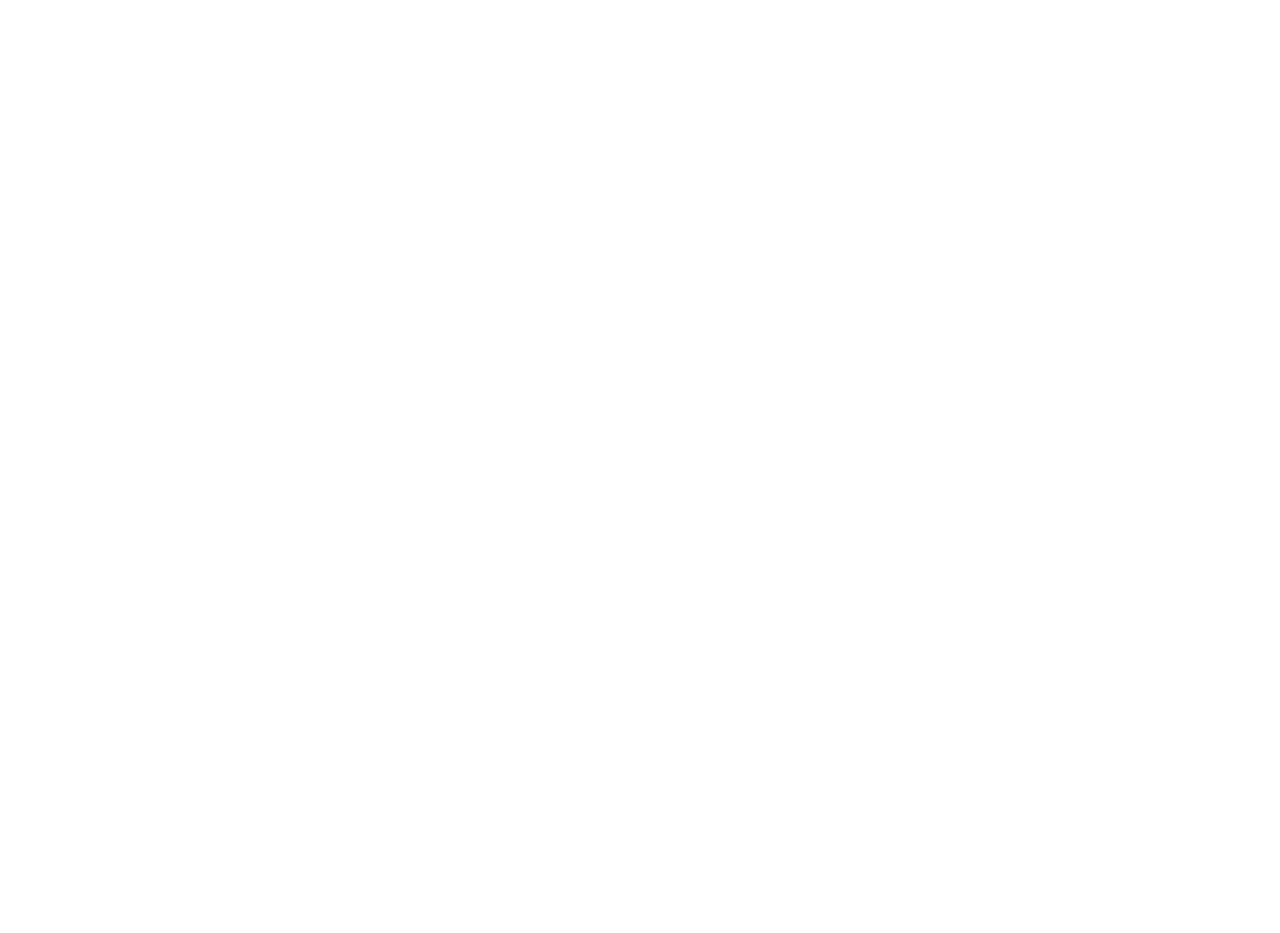
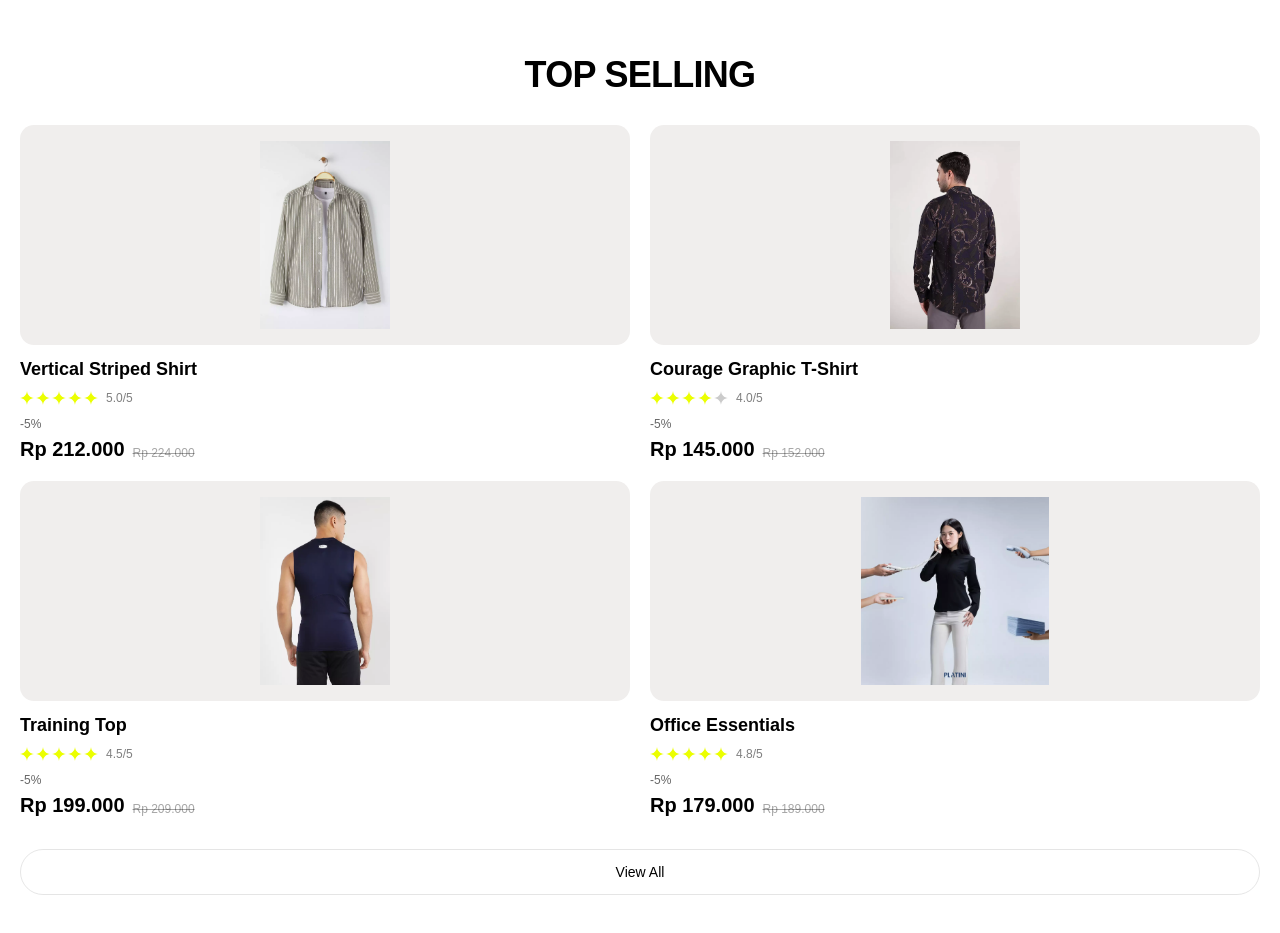
Before and after one commit to NgirfanulMangali/E-ecommerce-project, a React (Vite) app in the folder client/: page / in a window 1280 px wide. Shown: the part 1680-2613 px from the top of the page. Before the commit the page ends 1697 px from the top, so only its background shows below. Built offline with nearby package versions, Linux system fonts and the light colour scheme.

Commit message:
feat: add Top Selling section with star ratings and discounted Rupiah prices

```diff
--- a/client/src/App.tsx
+++ b/client/src/App.tsx
@@ -2,6 +2,7 @@
 import Header from "./components/Header";
 import Hero from "./components/Hero";
 import NewArrivals from "./components/ NewArrivals";
+import TopSelling from "./components/TopSelling";
 import SignupModal from "./components/SignupModal";
 
 function App() {
@@ -18,6 +19,7 @@
       <Header setShowForm={setShowForm} />
       <Hero />
       <NewArrivals />
+      <TopSelling />
 
       <SignupModal
         showForm={showForm}
--- /dev/null
+++ b/client/src/components/TopSelling.tsx
@@ -0,0 +1,133 @@
+import tshirt1 from "../assets/clothes product/formal/mens/trendyol-1120-5421125-6.webp";
+import shirt2 from "../assets/clothes product/party/mens/moc-4891-0451063-4.webp";
+import top3 from "../assets/clothes product/Gym/mens/under-armour-5012-7244953-2.webp";
+import top4 from "../assets/clothes product/formal/womens/platini-5279-4699025-1.webp";
+import smallStar from "../assets/resources/small star icon.svg";
+
+const products = [
+  {
+    id: 1,
+    name: "Vertical Striped Shirt",
+    price: 212000,
+    originalPrice: 224000,
+    discountPercent: 5,
+    rating: 5,
+    image: tshirt1,
+  },
+  {
+    id: 2,
+    name: "Courage Graphic T-Shirt",
+    price: 145000,
+    originalPrice: 152000,
+    discountPercent: 5,
+    rating: 4,
+    image: shirt2,
+  },
+  {
+    id: 3,
+    name: "Training Top",
+    price: 199000,
+    originalPrice: 209000,
+    discountPercent: 5,
+    rating: 4.5,
+    image: top3,
+  },
+  {
+    id: 4,
+    name: "Office Essentials",
+    price: 179000,
+    originalPrice: 189000,
+    discountPercent: 5,
+    rating: 4.8,
+    image: top4,
+  },
+];
+
+const formatRupiah = (value: number) =>
+  new Intl.NumberFormat("id-ID", {
+    style: "currency",
+    currency: "IDR",
+    maximumFractionDigits: 0,
+  }).format(value);
+
+function StarRating({ rating }: { rating: number }) {
+  const filled = Math.round(rating); // simplify: show rounded stars
+  return (
+    <div className="flex items-center gap-2">
+      <div className="flex items-center gap-[2px]">
+        {Array.from({ length: 5 }).map((_, i) => (
+          <img
+            key={i}
+            src={smallStar}
+            alt=""
+            className="w-3.5 h-3.5"
+            style={
+              i < filled
+                ? {
+                    // Convert black star SVG into a yellow-ish star.
+                    filter:
+                      "invert(85%) sepia(90%) saturate(600%) hue-rotate(10deg) brightness(110%)",
+                  }
+                : { opacity: 0.2 }
+            }
+          />
+        ))}
+      </div>
+      <span className="font-satoshi text-[12px] text-black/50">
+        {rating.toFixed(1)}/5
+      </span>
+    </div>
+  );
+}
+
+function TopSelling() {
+  return (
+    <section className="px-4 pt-10 pb-10 bg-white">
+      <div className="max-w-[1240px] mx-auto">
+        <h2 className="text-center font-satoshi font-bold text-[36px] leading-[36px] tracking-[-0.02em]">
+          TOP SELLING
+        </h2>
+
+        <div className="mt-8 grid grid-cols-2 gap-3 sm:gap-5">
+          {products.map((product) => (
+            <article key={product.id}>
+              <div className="bg-[#F0EEED] rounded-[14px] px-3 py-4 h-[180px] sm:h-[220px] flex items-center justify-center">
+                <img
+                  src={product.image}
+                  alt={product.name}
+                  className="max-h-full object-contain"
+                />
+              </div>
+
+              <h3 className="mt-3 font-satoshi font-semibold text-[12px] leading-[16px] sm:text-[18px] sm:leading-[24px]">
+                {product.name}
+              </h3>
+
+              <div className="mt-2">
+                <StarRating rating={product.rating} />
+                <p className="mt-2 font-satoshi text-[12px] text-black/60">
+                  -{product.discountPercent}%
+                </p>
+              </div>
+
+              <div className="mt-1 flex items-end gap-2">
+                <p className="font-satoshi font-bold text-[16px] sm:text-[20px] leading-[24px]">
+                  {formatRupiah(product.price)}
+                </p>
+                <p className="font-satoshi text-[12px] text-black/35 line-through leading-[16px]">
+                  {formatRupiah(product.originalPrice)}
+                </p>
+              </div>
+            </article>
+          ))}
+        </div>
+
+        <button className="mt-8 w-full h-[46px] rounded-full border border-black/10 font-satoshi text-[14px]">
+          View All
+        </button>
+      </div>
+    </section>
+  );
+}
+
+export default TopSelling;
```
